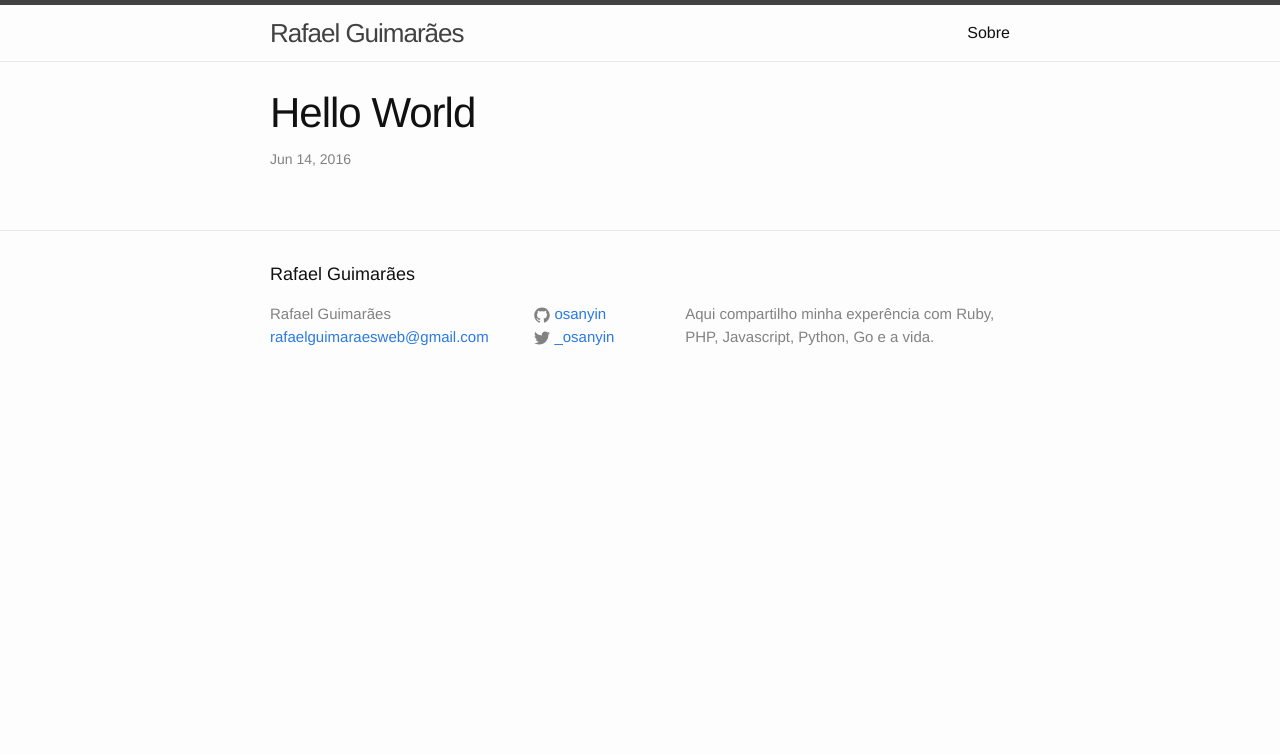
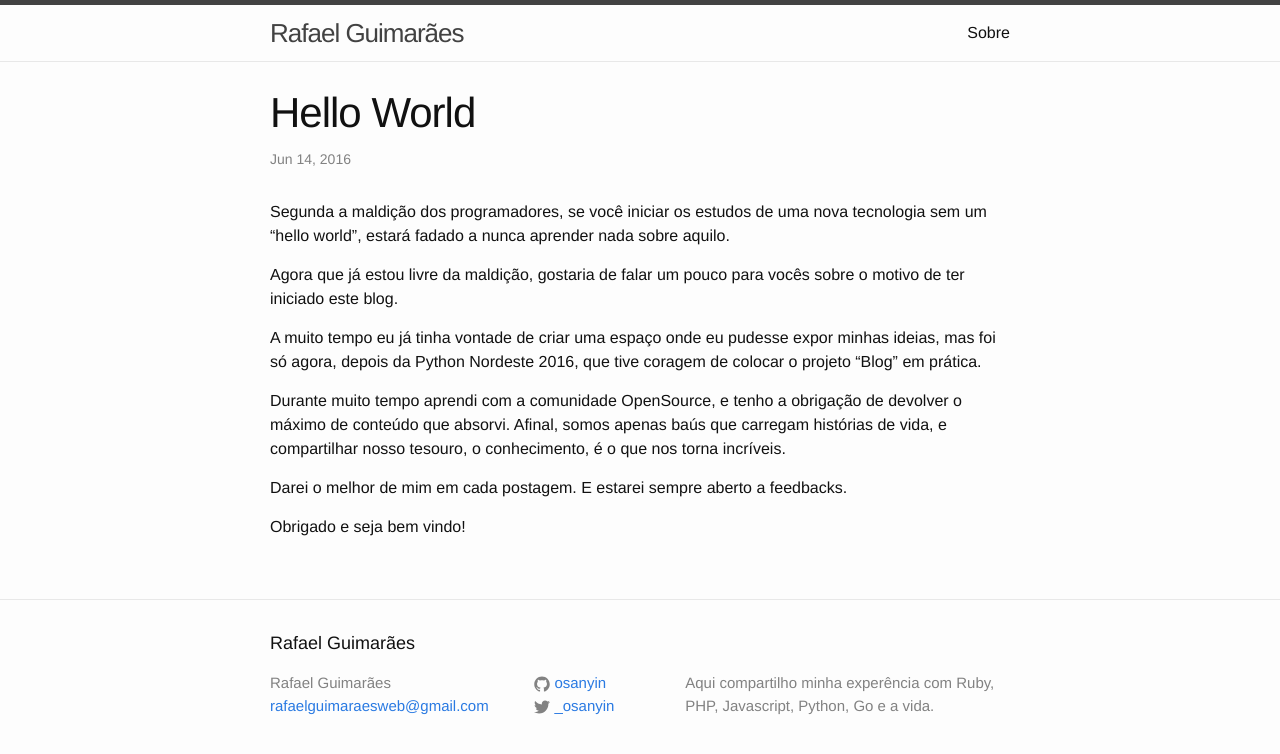
Before and after one commit to osanyin/osanyin.github.io, a Jekyll site: the page built from _posts/2016-06-14-hello-world.markdown, in a window 1280 px wide. Shown: the top 754 px of the page. Built offline with Jekyll 4.4.1, drawn with Linux system fonts in a browser that asks for light colours.

Commit message:
Hello World

```diff
--- a/_posts/2016-06-14-hello-world.markdown
+++ b/_posts/2016-06-14-hello-world.markdown
@@ -4,3 +4,22 @@ title:  "Hello World"
 date:   2016-06-14 08:56:25 -0300
 categories: wellcome
 ---
+
+Segunda a maldição dos programadores, se você iniciar os estudos de uma nova
+tecnologia sem um "hello world", estará fadado a nunca aprender nada sobre aquilo.
+
+Agora que já estou livre da maldição, gostaria de falar um pouco para vocês
+sobre o motivo de ter iniciado este blog.
+
+A muito tempo eu já tinha vontade de criar uma espaço onde eu pudesse expor
+minhas ideias, mas foi só agora, depois da Python Nordeste 2016, que tive coragem
+de colocar o projeto "Blog" em prática.
+
+Durante muito tempo aprendi com a comunidade OpenSource, e tenho a obrigação
+de devolver o máximo de conteúdo que absorvi. Afinal, somos apenas baús
+que carregam histórias de vida, e compartilhar nosso tesouro, o conhecimento, é o
+que nos torna incríveis.
+
+Darei o melhor de mim em cada postagem. E estarei sempre aberto a feedbacks.
+
+Obrigado e seja bem vindo!
```
